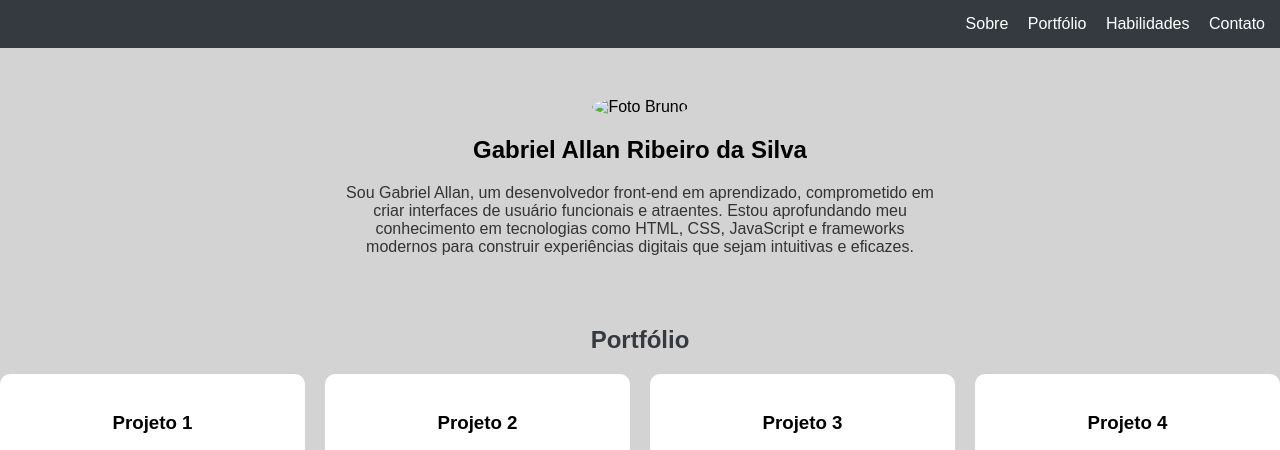
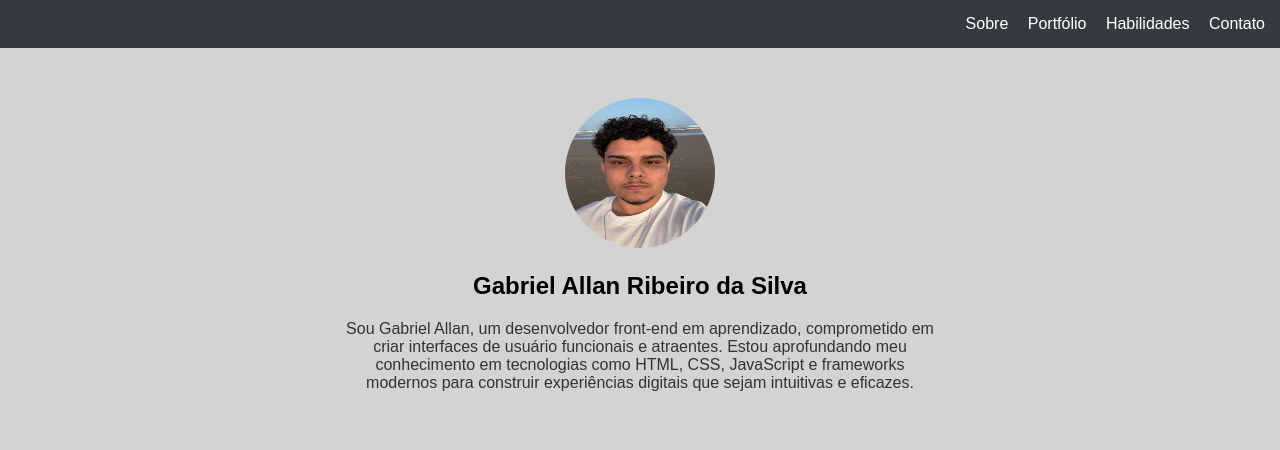
Before and after one commit to nahzuma/Portifolio, a plain HTML site: page index.html in a window 1280 px wide. Shown: the top 450 px of the page. Drawn offline with Linux system fonts and the light colour scheme.

Commit message:
foto
foto

```diff
--- a/index.html
+++ b/index.html
@@ -24,7 +24,7 @@
 
   <!-- Seção Sobre -->
   <section id="about" class="about-section">
-    <img src="Imagens/Bruno - Foto 3.png" alt="Foto Bruno" class="profile-pic">
+    <img src="imagens/fotoperfil.jpeg" alt="Perfil" class="profile-pic">
     <h1>Gabriel Allan Ribeiro da Silva</h1>
     <p>Sou Gabriel Allan, um desenvolvedor front-end em aprendizado, comprometido em criar interfaces de usuário funcionais e atraentes. Estou aprofundando meu conhecimento em tecnologias como HTML, CSS, JavaScript e frameworks modernos para construir experiências digitais que sejam intuitivas e eficazes.</p>
   </section>
```
Also changed, not shown: imagens/fotoperfil.jpeg (added).
